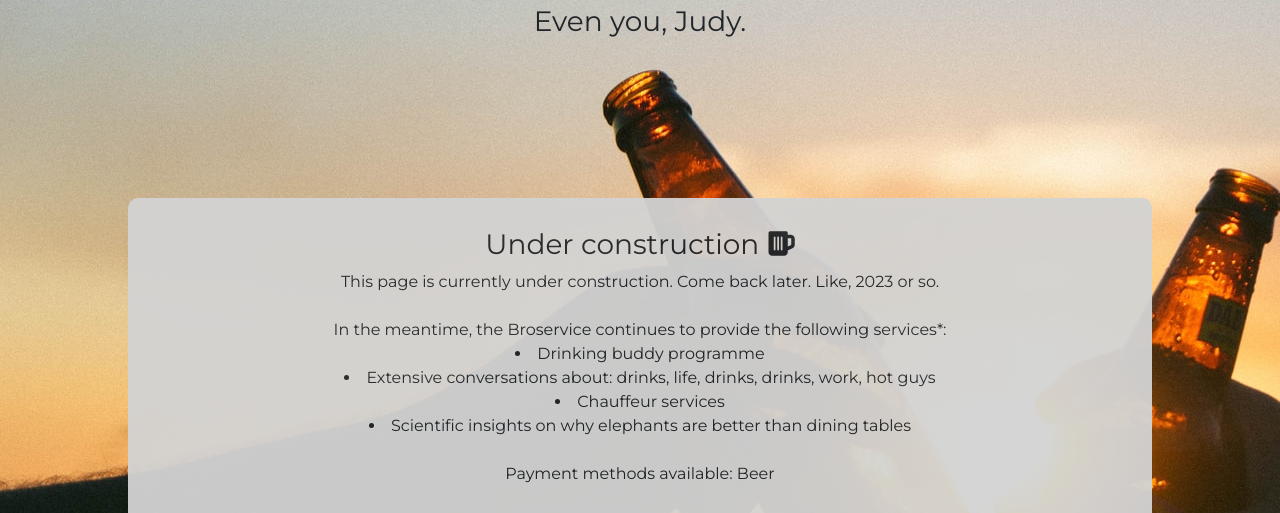
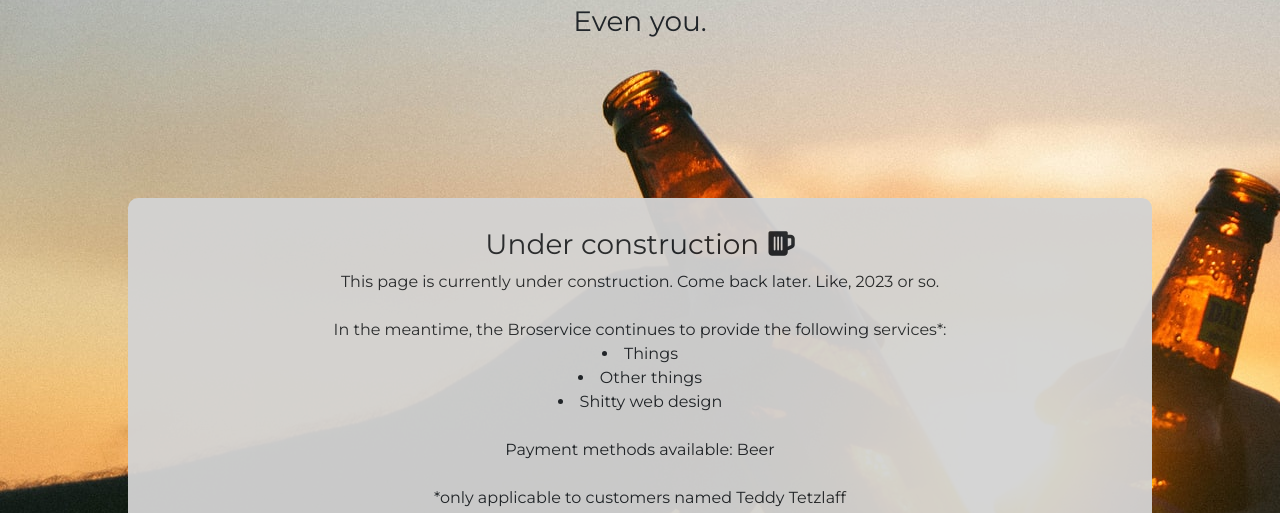
Before and after one commit to paweldzia/paweldzia.github.io, a plain HTML site: page index.html in a window 1280 px wide. Shown: the part 302-815 px from the top of the page. Drawn offline with nearby package versions, Linux system fonts and the light colour scheme.

Commit message:
general revert

```diff
--- a/index.html
+++ b/index.html
@@ -32,7 +32,7 @@
         <div class="row" style="height: 400px; margin: 0px; align-content: center">
             <div style="width: 100%; flex-direction: column; float: left">
                 <h1><b>Everybody needs a bro.</b></h1>
-                <h3>Even you, Judy.</h3>
+                <h3>Even you.</h3>
             </div>
         </div>
 
@@ -42,13 +42,12 @@
                 This page is currently under construction. Come back later. Like, 2023 or so.<br><br>
                 In the meantime, the Broservice continues to provide the following services*:
                 <ls>
-                    <li>Drinking buddy programme</li>
-                    <li>Extensive conversations about: drinks, life, drinks, drinks, work, hot guys</li>
-                    <li>Chauffeur services</li>
-                    <li>Scientific insights on why elephants are better than dining tables</li>
+                    <li>Things</li>
+                    <li>Other things</li>
+                    <li>Shitty web design</li>
                 </ls><br>
                 Payment methods available: Beer<br><br>
-                *only applicable to customers named Judy
+                *only applicable to customers named Teddy Tetzlaff
             </div>
         </div>
 
```
